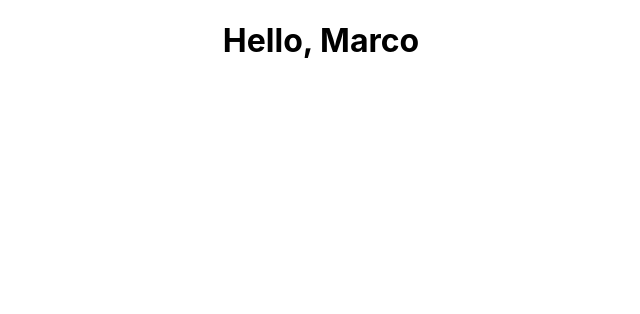
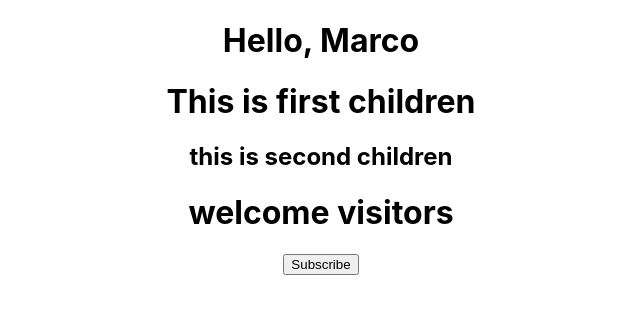
Before and after one commit to MMelchiorri/react_course, a React (Create React App) app in the folder code_evolution_react/: page / in a window 1280 px wide. Shown: the top 314 px of the page, without its empty margins (319-959 px from the left). Built offline with nearby package versions, Linux system fonts and the light colour scheme.

Commit message:
completed lession 10

```diff
--- a/code_evolution_react/src/App.js
+++ b/code_evolution_react/src/App.js
@@ -2,13 +2,20 @@
 import { Greet } from './components/Greet';
 import Welcome from './components/Welcome';
 import Hello from './components/Hello';
+import Message from './components/Message';
 
 function App() {
   return (
     <div className="App">
-      {/*<Greet />*/}
-      {/*<Welcome />*/}
-      <Hello />
+      {/* <Greet /> */}
+      {/* <Welcome /> */}
+      <Hello name={'Marco'}>
+        <h1>This is first children</h1>
+        <h2>this is second children</h2>
+      </Hello>
+      {/*<Hello name={'Daniele'} />*/}
+      {/*<Hello name={'Davide'} />*/}
+      <Message />
     </div>
   );
 }
--- a/code_evolution_react/src/components/Hello.js
+++ b/code_evolution_react/src/components/Hello.js
@@ -1,9 +1,11 @@
 import React from 'react';
 
-const Hello = () => {
+const Hello = (props) => {
+  const { name, children } = props;
   return (
     <div className="greetings">
-      <h1>Hello, Marco</h1>
+      <h1>Hello, {name}</h1>
+      {children}
     </div>
   );
 };
--- /dev/null
+++ b/code_evolution_react/src/components/Message.js
@@ -0,0 +1,23 @@
+import React, { Component } from 'react';
+
+class Message extends Component {
+  constructor() {
+    super();
+    this.state = {
+      message: 'welcome visitors',
+    };
+  }
+  changeMessage = () => {
+    this.setState({ message: 'Thank you for subscribe' });
+  };
+  render() {
+    return (
+      <div>
+        <h1>{this.state.message}</h1>
+        <button onClick={() => this.changeMessage()}>Subscribe</button>
+      </div>
+    );
+  }
+}
+
+export default Message;
```
